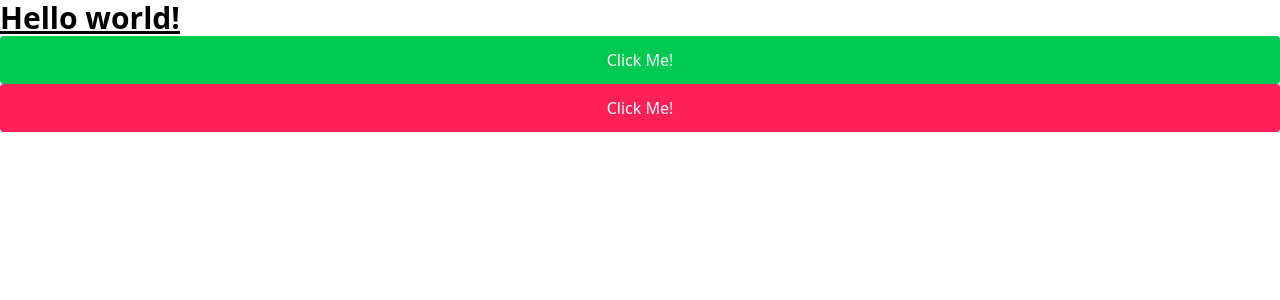
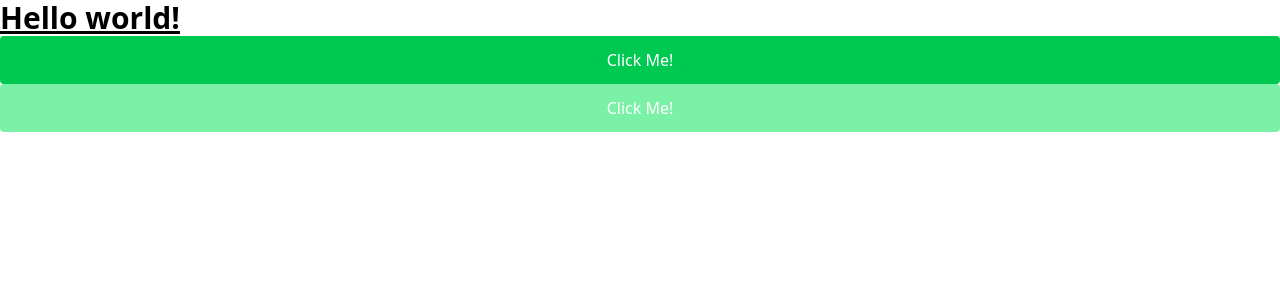
Before and after one commit to nana1243/tailwind-project, a React (Vite) app: page / in a window 1280 px wide. Shown: the top 300 px of the page. Built offline with nearby package versions, Linux system fonts and the light colour scheme.

Commit message:
fea)[7/8] twMerge 적

```diff
--- a/src/App.tsx
+++ b/src/App.tsx
@@ -1,6 +1,9 @@
 import { useState } from 'react'
+import {twMerge} from "tailwind-merge";
 
 function App() {
+  const isRed = false;
+
   return (
     <>
         <h1 className="text-3xl font-bold underline">
@@ -8,7 +11,7 @@ function App() {
         </h1>
         <div className="flex flex-col item-center justify-center-min-h-screen">
             <button className="button">Click Me! </button>
-            <button className="btns bg-rose-500">Click Me! </button>
+            <button className={twMerge(`btns`,  isRed && `bg-rose-500`)}>Click Me! </button>
         </div>
     </>
   )
```
